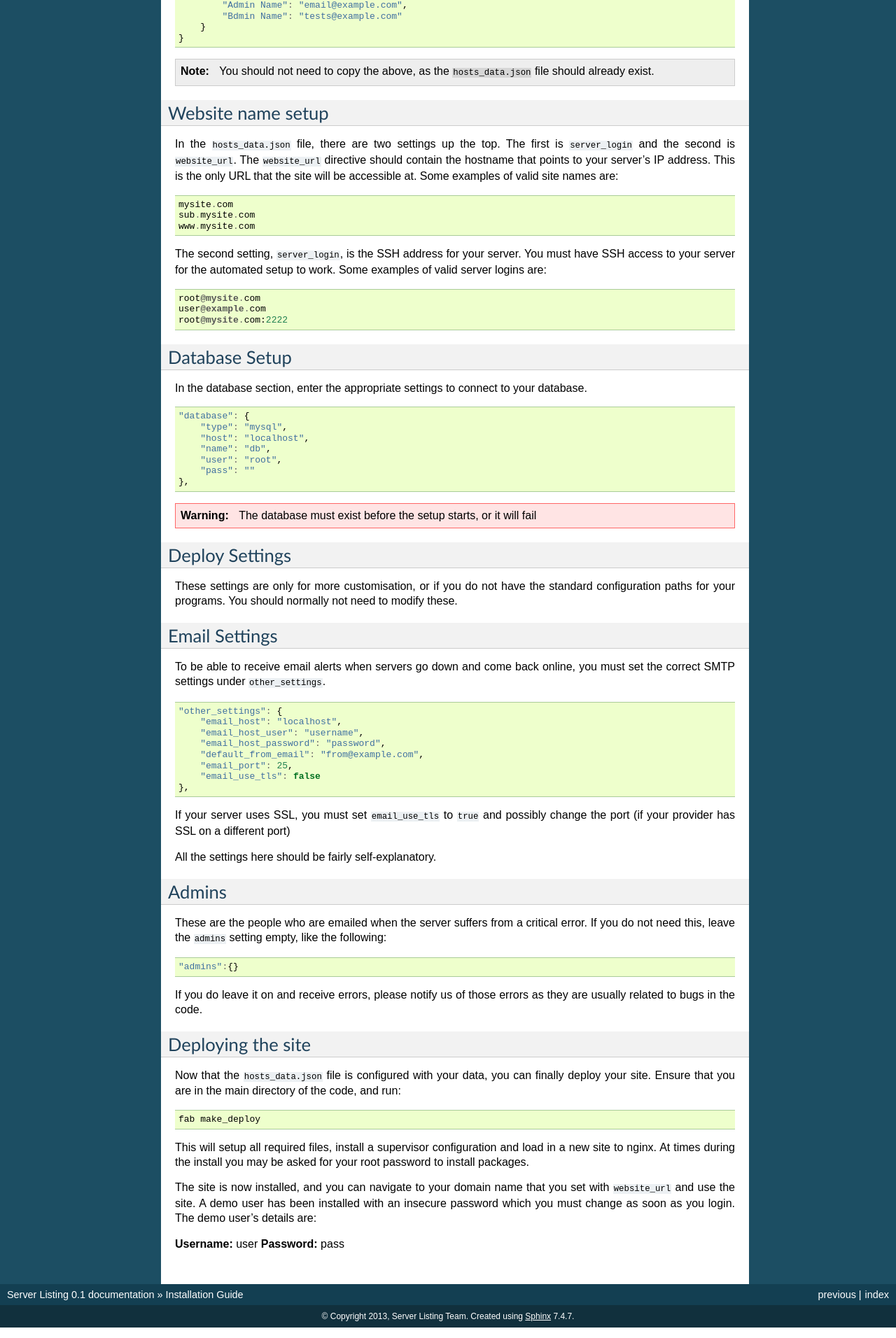
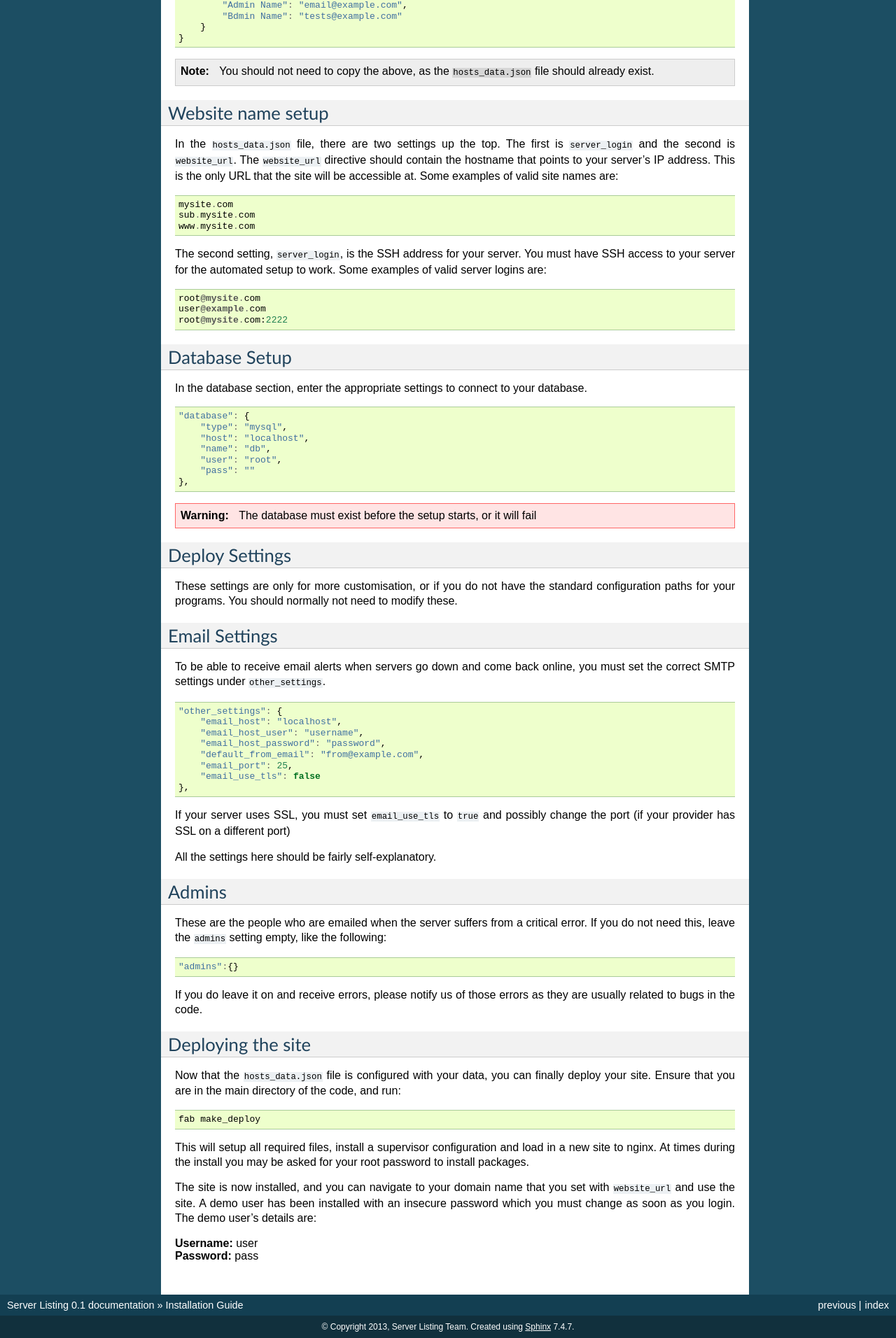
Before and after one commit to n-st/Server_Listing, a Sphinx documentation site: the page built from docs/getting_started/installing.rst, in a window 1280 px wide. Shown: the part 1060-2972 px from the top of the page at 70% size. Built offline with Sphinx 7.4.7, drawn with Linux system fonts in a browser that asks for light colours.

```diff
--- a/docs/getting_started/installing.rst
+++ b/docs/getting_started/installing.rst
@@ -160,5 +160,5 @@ The site is now installed, and you can navigate to your domain name that you set
 and use the site. A demo user has been installed with an insecure password which you must change as soon
 as you login. The demo user's details are:
 
-**Username:** user
-**Password:** pass
+| **Username:** user
+| **Password:** pass
```
